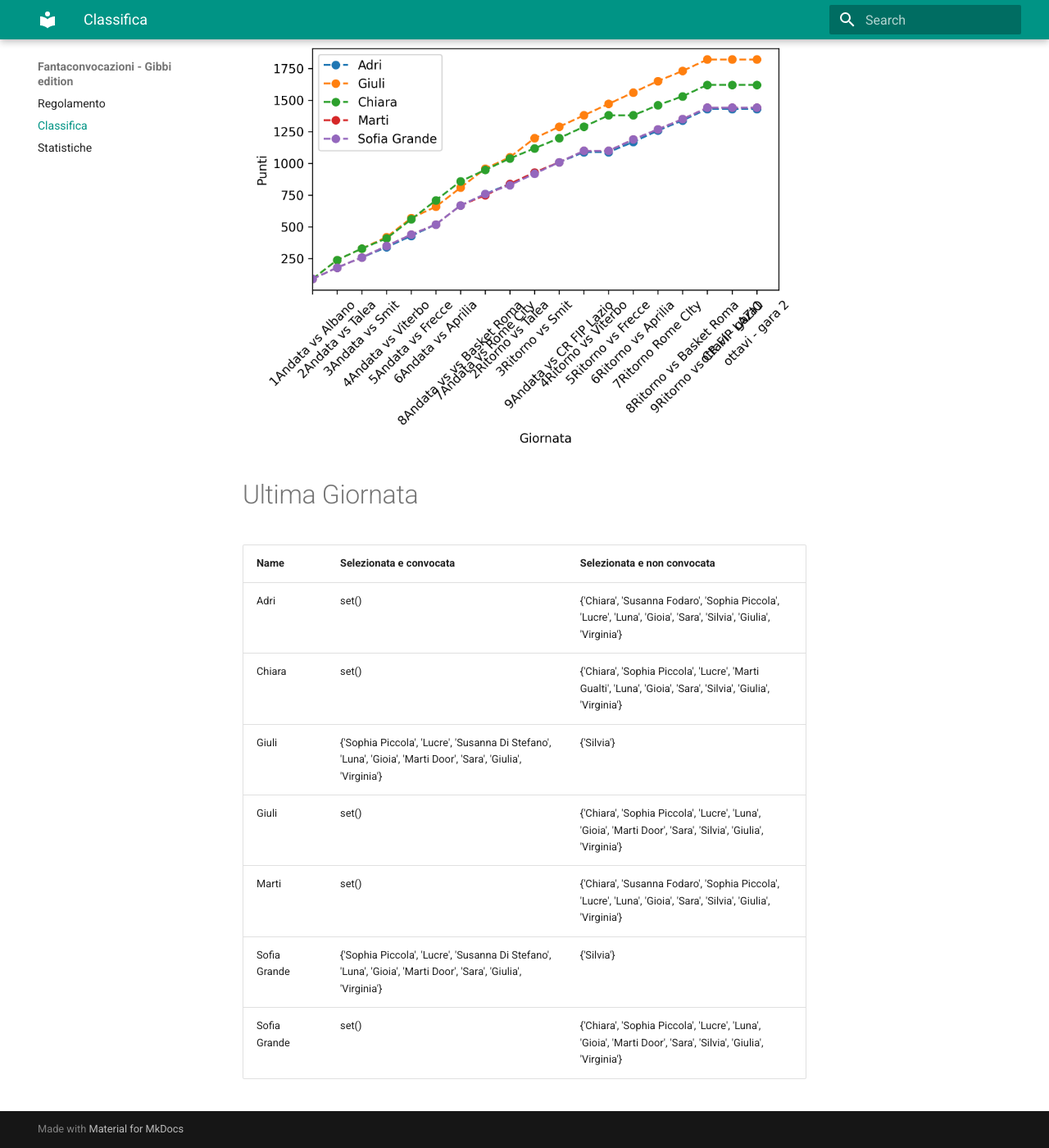
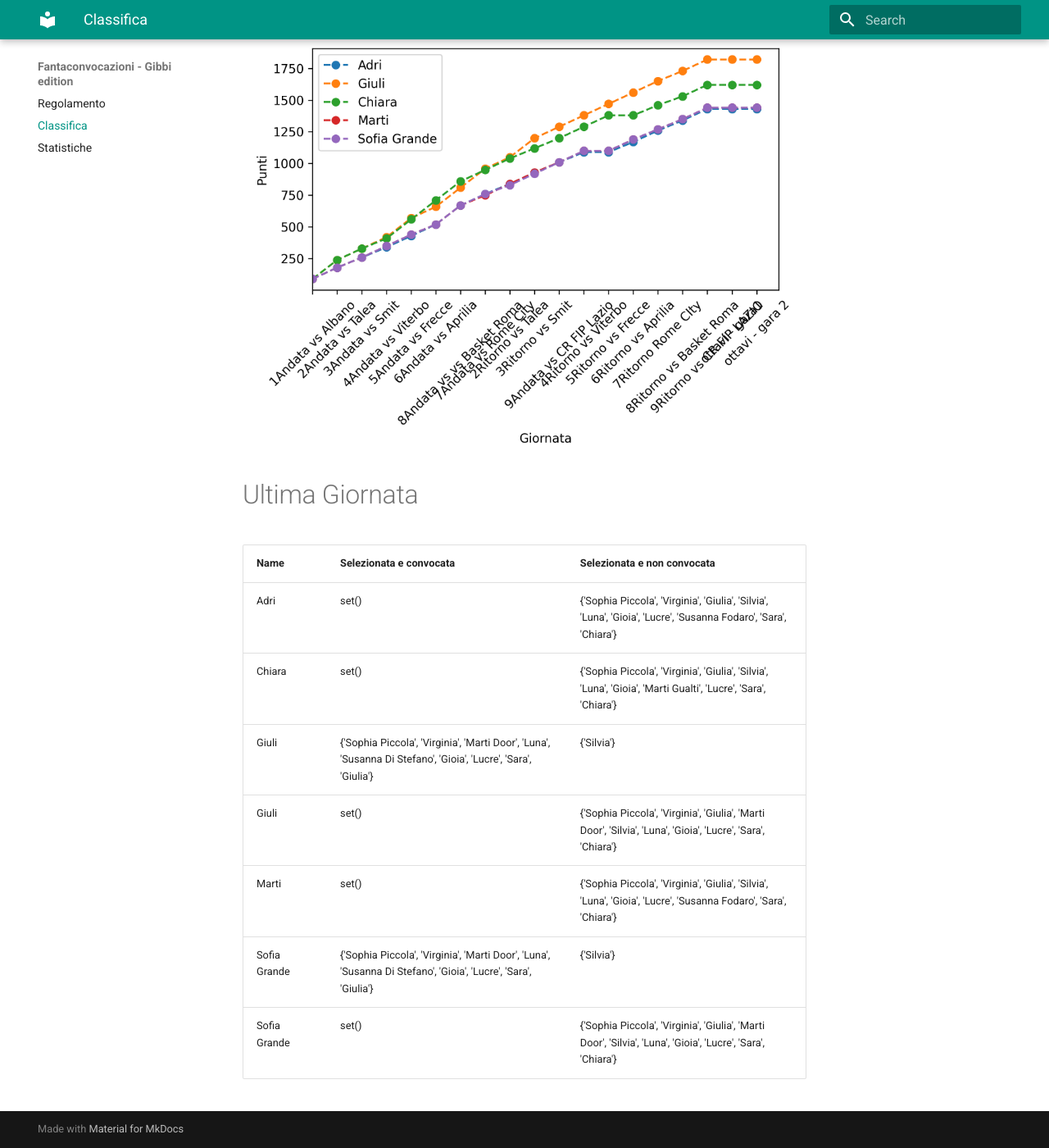
Before and after one commit to martinig94/fantagibbi, an MkDocs documentation site: the page built from docs/Classifica.md, in a window 1280 px wide and 1400 px high, scrolled down 565 px. Shown: the whole window at 82% size. Built offline with MkDocs 1.6.1 and Material for MkDocs 9.7.7, drawn with Linux system fonts in a browser that asks for light colours.

Commit message:
Auto-update from main.py

```diff
--- a/docs/Classifica.md
+++ b/docs/Classifica.md
@@ -18,11 +18,11 @@
 <!-- START_TABLE CORRECT -->
 | Name         | Selezionata e convocata                                                                                        | Selezionata e non convocata                                                                                      |
 |:-------------|:---------------------------------------------------------------------------------------------------------------|:-----------------------------------------------------------------------------------------------------------------|
-| Adri         | set()                                                                                                          | {'Chiara', 'Susanna Fodaro', 'Sophia Piccola', 'Lucre', 'Luna', 'Gioia', 'Sara', 'Silvia', 'Giulia', 'Virginia'} |
-| Chiara       | set()                                                                                                          | {'Chiara', 'Sophia Piccola', 'Lucre', 'Marti Gualti', 'Luna', 'Gioia', 'Sara', 'Silvia', 'Giulia', 'Virginia'}   |
-| Giuli        | {'Sophia Piccola', 'Lucre', 'Susanna Di Stefano', 'Luna', 'Gioia', 'Marti Door', 'Sara', 'Giulia', 'Virginia'} | {'Silvia'}                                                                                                       |
-| Giuli        | set()                                                                                                          | {'Chiara', 'Sophia Piccola', 'Lucre', 'Luna', 'Gioia', 'Marti Door', 'Sara', 'Silvia', 'Giulia', 'Virginia'}     |
-| Marti        | set()                                                                                                          | {'Chiara', 'Susanna Fodaro', 'Sophia Piccola', 'Lucre', 'Luna', 'Gioia', 'Sara', 'Silvia', 'Giulia', 'Virginia'} |
-| Sofia Grande | {'Sophia Piccola', 'Lucre', 'Susanna Di Stefano', 'Luna', 'Gioia', 'Marti Door', 'Sara', 'Giulia', 'Virginia'} | {'Silvia'}                                                                                                       |
-| Sofia Grande | set()                                                                                                          | {'Chiara', 'Sophia Piccola', 'Lucre', 'Luna', 'Gioia', 'Marti Door', 'Sara', 'Silvia', 'Giulia', 'Virginia'}     |
+| Adri         | set()                                                                                                          | {'Sophia Piccola', 'Virginia', 'Giulia', 'Silvia', 'Luna', 'Gioia', 'Lucre', 'Susanna Fodaro', 'Sara', 'Chiara'} |
+| Chiara       | set()                                                                                                          | {'Sophia Piccola', 'Virginia', 'Giulia', 'Silvia', 'Luna', 'Gioia', 'Marti Gualti', 'Lucre', 'Sara', 'Chiara'}   |
+| Giuli        | {'Sophia Piccola', 'Virginia', 'Marti Door', 'Luna', 'Susanna Di Stefano', 'Gioia', 'Lucre', 'Sara', 'Giulia'} | {'Silvia'}                                                                                                       |
+| Giuli        | set()                                                                                                          | {'Sophia Piccola', 'Virginia', 'Giulia', 'Marti Door', 'Silvia', 'Luna', 'Gioia', 'Lucre', 'Sara', 'Chiara'}     |
+| Marti        | set()                                                                                                          | {'Sophia Piccola', 'Virginia', 'Giulia', 'Silvia', 'Luna', 'Gioia', 'Lucre', 'Susanna Fodaro', 'Sara', 'Chiara'} |
+| Sofia Grande | {'Sophia Piccola', 'Virginia', 'Marti Door', 'Luna', 'Susanna Di Stefano', 'Gioia', 'Lucre', 'Sara', 'Giulia'} | {'Silvia'}                                                                                                       |
+| Sofia Grande | set()                                                                                                          | {'Sophia Piccola', 'Virginia', 'Giulia', 'Marti Door', 'Silvia', 'Luna', 'Gioia', 'Lucre', 'Sara', 'Chiara'}     |
 <!-- END_TABLE CORRECT -->
```
